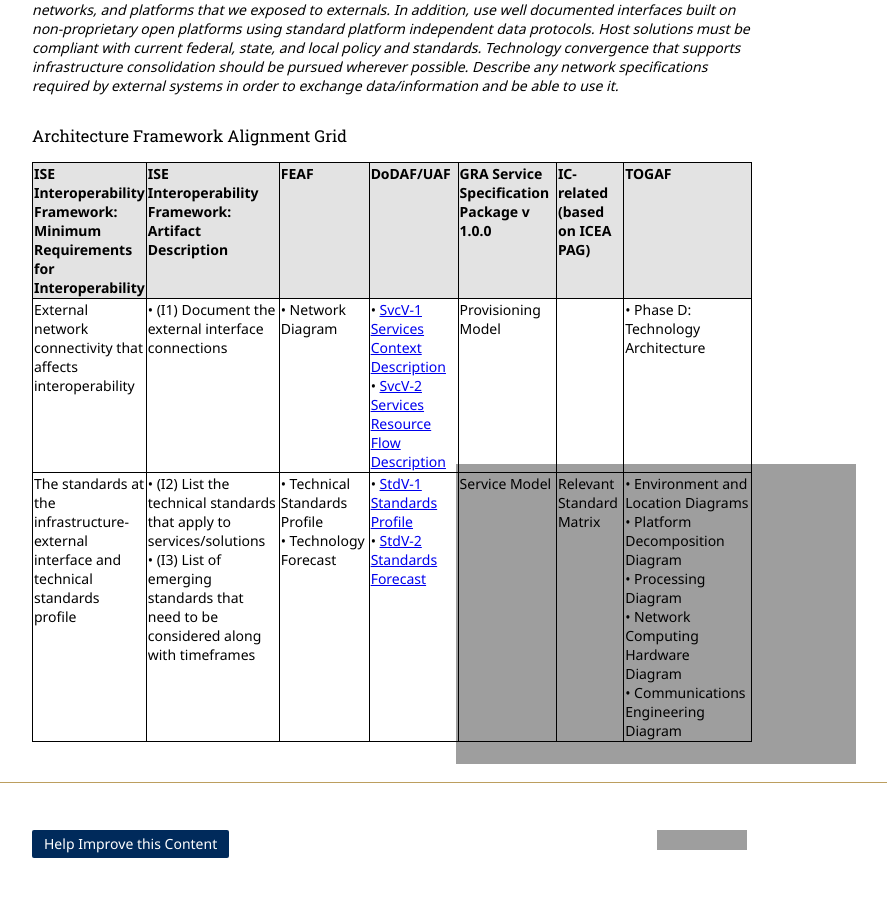
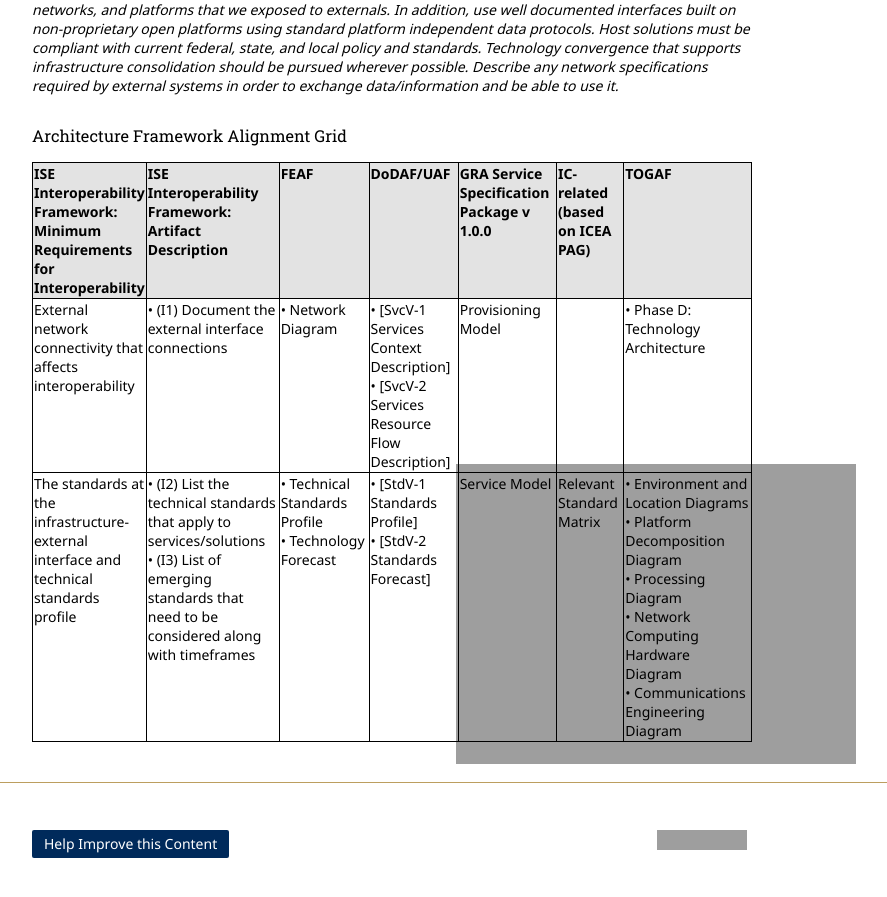
Before and after one commit to Project-Interoperability/project-interoperability.github.io, a Jekyll site: the page built from ref-arch-infrastructure.md, in a window 1280 px wide and 900 px high, scrolled down 758 px. Shown: the top 897 px of the window, without its empty margins (248-1135 px from the left). Built offline with Jekyll 4.4.1, drawn with Linux system fonts in a browser that asks for light colours; nearby versions of some CDN libraries; part of the change alters nothing that is shown; grey boxes are pictures that could not be loaded.

```diff
--- a/ref-arch-infrastructure.md
+++ b/ref-arch-infrastructure.md
@@ -38,5 +38,5 @@ Specify any network category and considerations or standards for each of the fab
 ### Architecture Framework Alignment Grid
 
 | **ISE Interoperability Framework: Minimum Requirements for Interoperability** | **ISE Interoperability Framework: Artifact Description** | **FEAF** | **DoDAF/UAF** | **GRA Service Specification Package v 1.0.0** | **IC-related (based on ICEA PAG)** | **TOGAF** |
-| External network connectivity that affects interoperability | • (I1) Document the external interface connections | • Network Diagram | • [SvcV-1 Services Context Description](http://dodcio.defense.gov/dodaf20/dodaf20_services1.aspx) <br/> • [SvcV-2 Services Resource Flow Description](http://dodcio.defense.gov/dodaf20/dodaf20_services2.aspx) | Provisioning Model | | • Phase D: Technology Architecture |
-| The standards at the infrastructure-external interface and technical standards profile | • (I2) List the technical standards that apply to services/solutions <br/> • (I3) List of emerging standards that need to be considered along with timeframes | • Technical Standards Profile <br/> •&nbsp;Technology Forecast | • [StdV-1 Standards Profile](http://dodcio.defense.gov/dodaf20/dodaf20_stdv1.aspx) <br/> • [StdV-2 Standards Forecast](http://dodcio.defense.gov/dodaf20/dodaf20_stdv2.aspx) | Service Model | Relevant Standard Matrix | • Environment and Location Diagrams <br/> • Platform Decomposition Diagram <br/> • Processing Diagram <br/> • Network Computing Hardware Diagram <br/> •&nbsp;Communications Engineering Diagram |
+| External network connectivity that affects interoperability | • (I1) Document the external interface connections | • Network Diagram | • [SvcV-1 Services Context Description] <br/> • [SvcV-2 Services Resource Flow Description] | Provisioning Model | | • Phase D: Technology Architecture |
+| The standards at the infrastructure-external interface and technical standards profile | • (I2) List the technical standards that apply to services/solutions <br/> • (I3) List of emerging standards that need to be considered along with timeframes | • Technical Standards Profile <br/> •&nbsp;Technology Forecast | • [StdV-1 Standards Profile] <br/> • [StdV-2 Standards Forecast] | Service Model | Relevant Standard Matrix | • Environment and Location Diagrams <br/> • Platform Decomposition Diagram <br/> • Processing Diagram <br/> • Network Computing Hardware Diagram <br/> •&nbsp;Communications Engineering Diagram |
```
